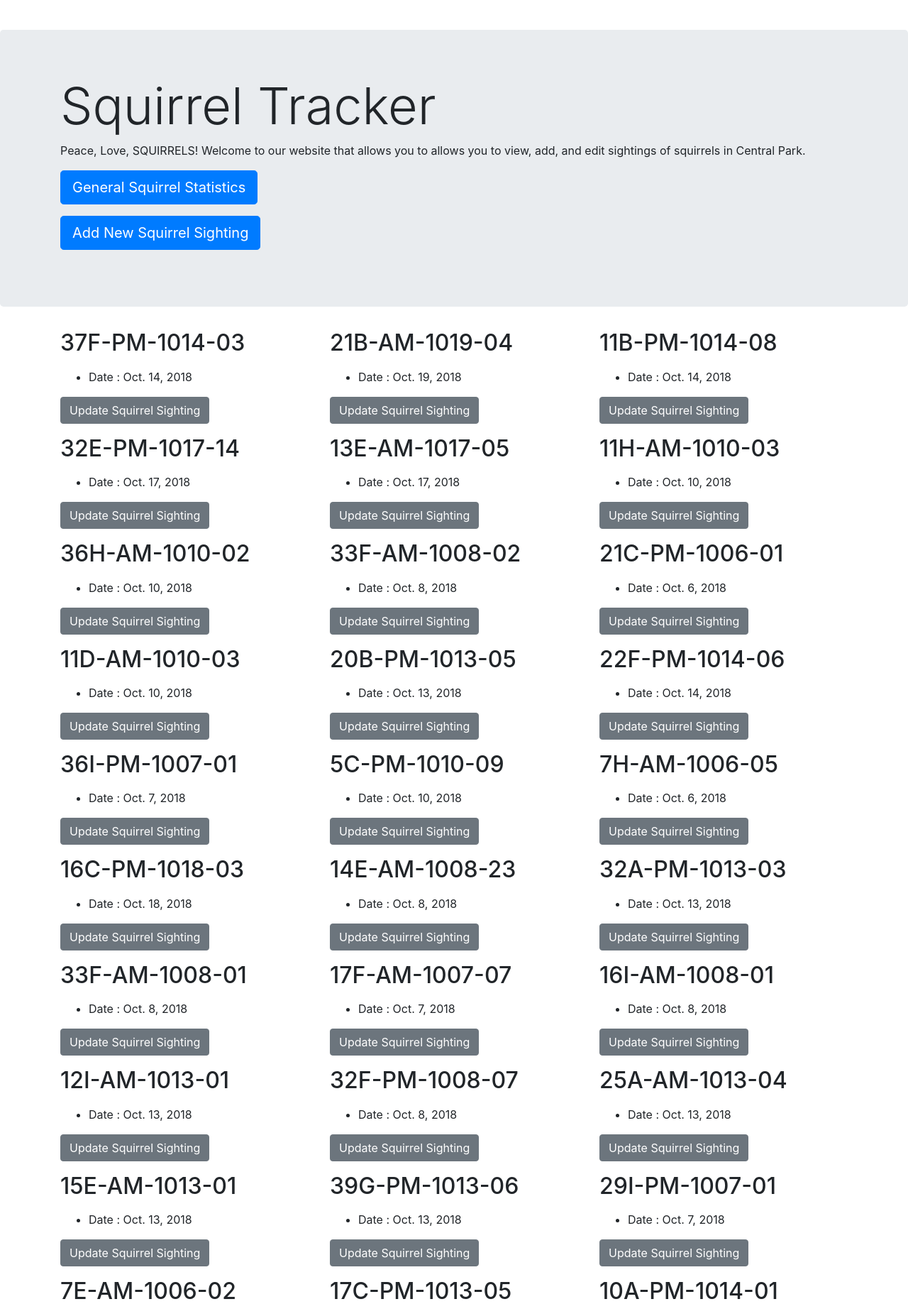
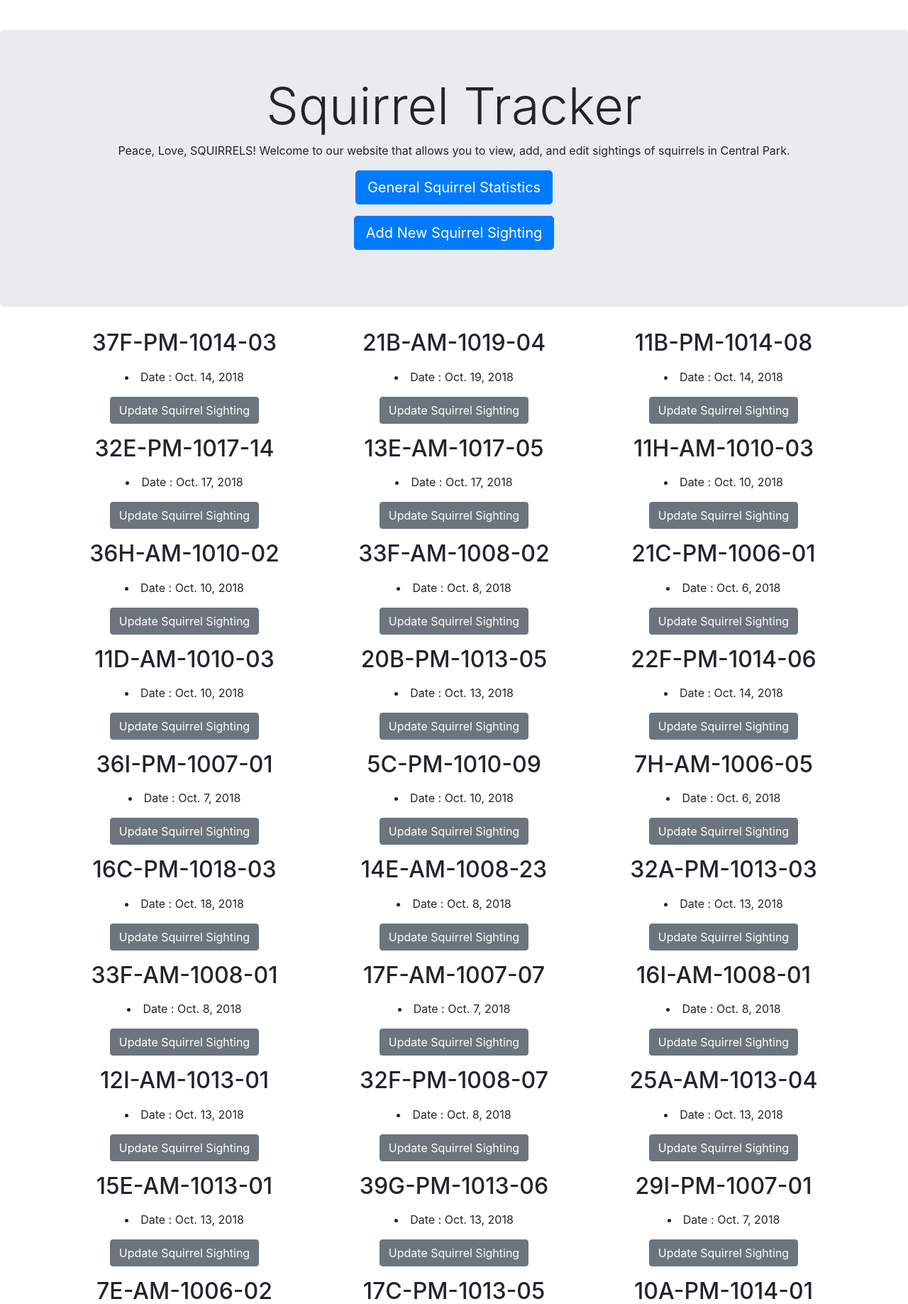
Before and after one commit to 14235768/Squirrel-Tracker-Group-31, a Django app: page /sightings/ in a window 1280 px wide. Shown: the part 702-2539 px from the top of the page at 71% size. Run offline with Django 3.2, Linux system fonts and the light colour scheme; data comes from the database, SQL or seed files in the repository; some libraries are stand-ins or nearby versions.

Commit message:
Update index.html

```diff
--- a/sightings/templates/sightings/index.html
+++ b/sightings/templates/sightings/index.html
@@ -5,10 +5,10 @@
 {% block main %}
 
 <div class="jumbotron">
-	<div class="container">
+	<div align="center" class="container">
 		<h1 class="display-3">Squirrel Tracker</h1>
 		<p>
-		Peace, Love, SQUIRRELS! Welcome to our website that allows you to allows you to view, add, and edit sightings of squirrels in Central Park.
+        Peace, Love, SQUIRRELS! Welcome to our website that allows you to view, add, and edit sightings of squirrels in Central Park.
 		</p>
         <p>
           <a class="btn btn-primary btn-lg" href="/sightings/stats/"role="button"> General Squirrel Statistics </a>
@@ -19,15 +19,15 @@
 	</div>
 </div>
 
-<div class="container">
+<div class="container" align="center">
 	<div class="row">
 		{% for squirrel in squirrels %}
 		<div class="col-md-4">
 			<h2> {{squirrel.unique_squirrel_id }} </h2>
 			<p>
-			<ul>
+			<p>
 				<li> Date : {{squirrel.date}} </li>
-			</ul>
+			</p>
 			<p>
 			<p>
 			<a class="btn btn-secondary" href="/sightings/{{ squirrel.unique_squirrel_id }}/"> Update Squirrel Sighting </a>
```
